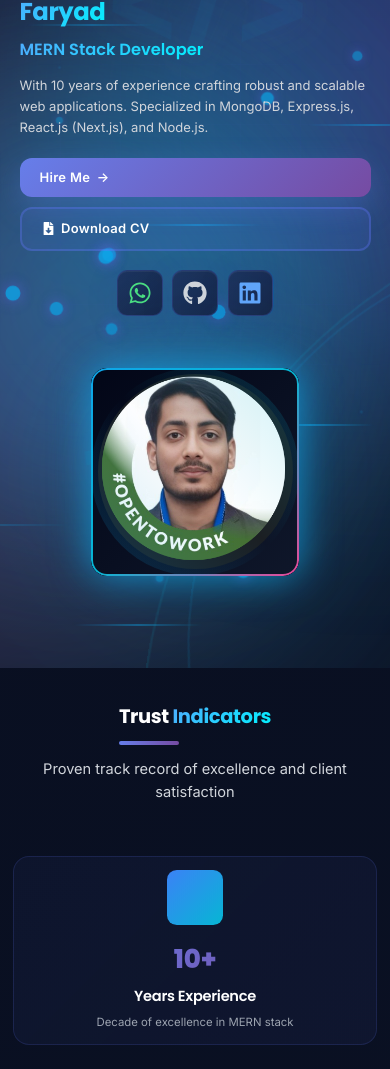
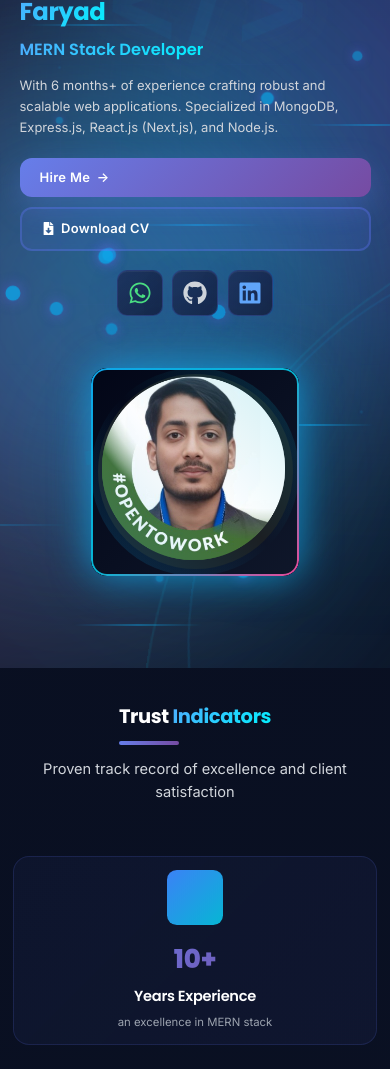
Before and after one commit to muzamilfaryad/Muzamil_Portfolio, a Next.js app: page / in a window 390 px wide. Shown: the part 176-1245 px from the top of the page. Built offline with nearby package versions, Linux system fonts and the light colour scheme; no server answers.

Commit message:
feat: Make portfolio fully responsive for all screen sizes and enhance visitor counter

```diff
--- a/components/About.js
+++ b/components/About.js
@@ -3,7 +3,7 @@ import { FaCode, FaRocket, FaLightbulb, FaUsers } from 'react-icons/fa';
 
 export default function About() {
   const stats = [
-    { icon: <FaCode size={30} />, number: '10+', label: 'Years Experience' },
+    { icon: <FaCode size={30} />, number: '6 month+', label: 'Years Experience' },
     { icon: <FaRocket size={30} />, number: '150+', label: 'Projects Completed' },
     { icon: <FaUsers size={30} />, number: '80+', label: 'Happy Clients' },
     { icon: <FaLightbulb size={30} />, number: '50+', label: 'Awards Won' },
@@ -37,7 +37,7 @@ export default function About() {
           >
             <h3 className="text-xl sm:text-2xl font-bold mb-4 sm:mb-6 gradient-text-pro" style={{ fontFamily: 'Poppins, sans-serif' }}>My Journey</h3>
             <p className="text-gray-300 leading-relaxed mb-4" style={{ fontFamily: 'Inter, sans-serif' }}>
-              With a decade of experience in full-stack development, I've mastered the art of
+              With an experience in full-stack development, I've mastered the art of
               building scalable, high-performance web applications using the MERN stack. My expertise
               spans from architecting complex backend systems to crafting beautiful, responsive user interfaces.
             </p>
--- a/components/TrustIndicators.js
+++ b/components/TrustIndicators.js
@@ -35,7 +35,7 @@ export default function TrustIndicators() {
       suffix: '+',
       label: 'Years Experience',
       color: 'from-blue-500 to-cyan-500',
-      description: 'Decade of excellence in MERN stack'
+      description: 'an excellence in MERN stack'
     },
     {
       icon: FaProjectDiagram,
--- a/contexts/LanguageContext.js
+++ b/contexts/LanguageContext.js
@@ -17,7 +17,7 @@ export const translations = {
       greeting: "Hello, I'm",
       name: 'Muhammad Muzamil Faryad',
       title: 'MERN Stack Developer',
-      description: 'With 10 years of experience crafting robust and scalable web applications. Specialized in MongoDB, Express.js, React.js (Next.js), and Node.js.',
+      description: 'With 6 months+ of experience crafting robust and scalable web applications. Specialized in MongoDB, Express.js, React.js (Next.js), and Node.js.',
       hireMe: 'Hire Me',
       downloadCV: 'Download CV'
     },
```
